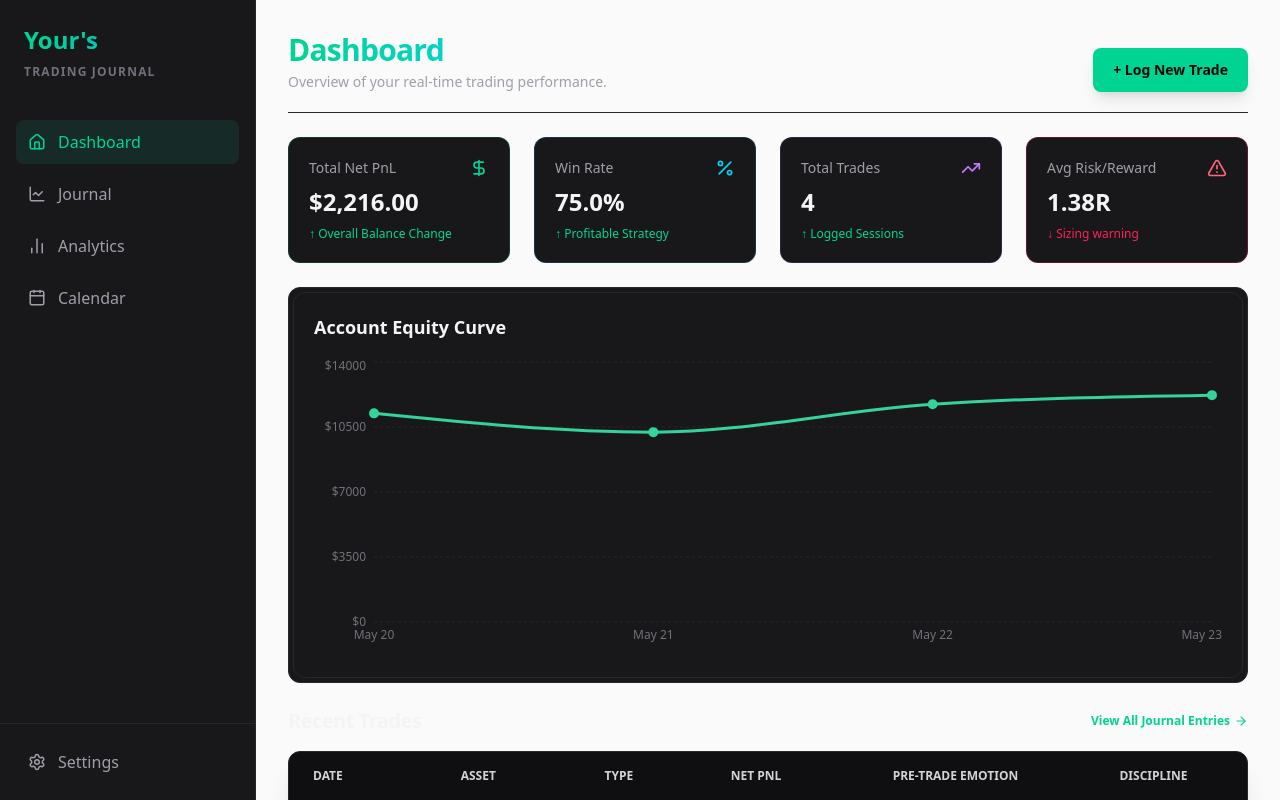
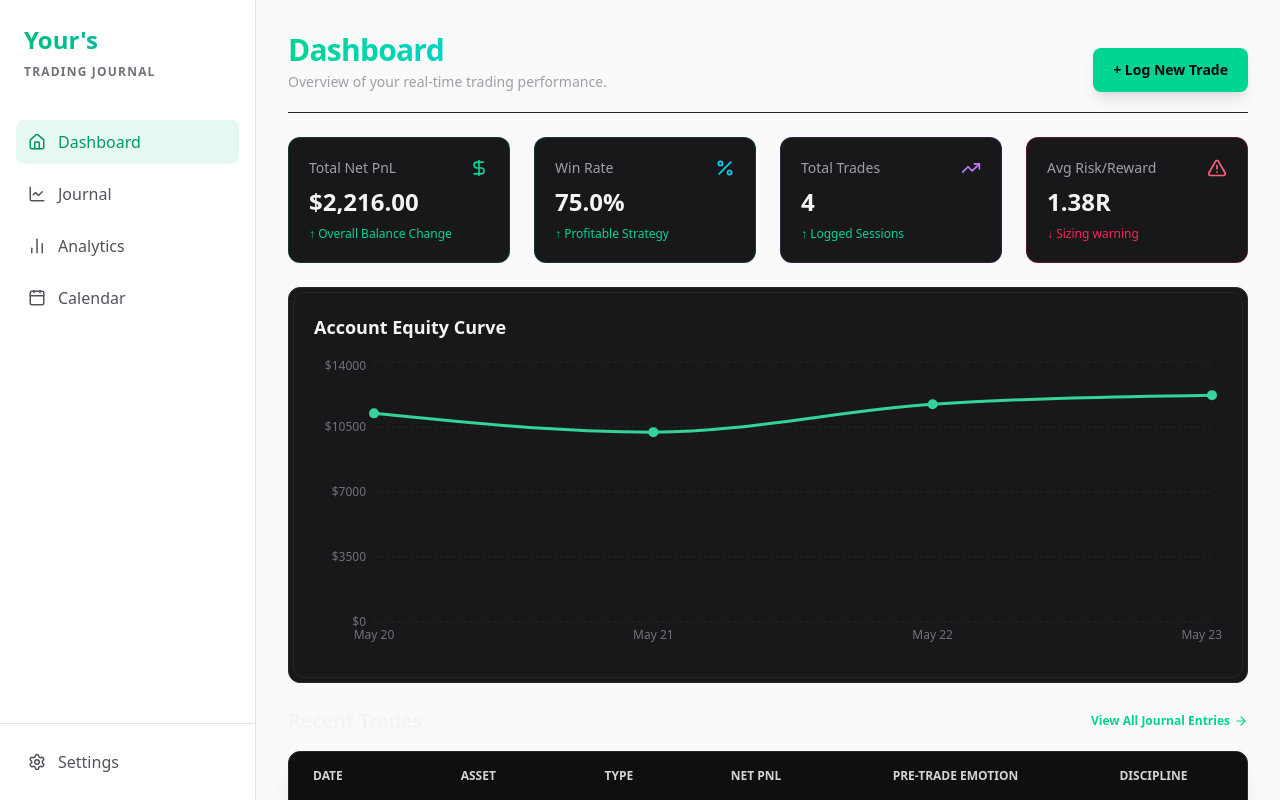
Before and after one commit to jitsmep/trading-journal, a Next.js app: page / in a window 1280 px wide. Shown: the top 800 px of the page. Built offline with nearby package versions, Linux system fonts and the light colour scheme.

Commit message:
Update Sidebar.tsx

```diff
--- a/src/components/Sidebar.tsx
+++ b/src/components/Sidebar.tsx
@@ -3,31 +3,31 @@ import { Home, LineChart, BarChart2, Calendar, Settings } from 'lucide-react';
 
 export default function Sidebar() {
   return (
-    <div className="w-64 bg-zinc-900 border-r border-zinc-800 text-zinc-400 flex flex-col h-screen fixed">
+    <div className="w-64 bg-white dark:bg-zinc-900 border-r border-zinc-200 dark:border-zinc-800 text-zinc-600 dark:text-zinc-400 flex flex-col h-screen fixed transition-colors duration-300">
       <div className="p-6">
-        <h1 className="text-2xl font-black text-transparent bg-clip-text bg-gradient-to-r from-emerald-400 to-cyan-500 mb-2">
+        <h1 className="text-2xl font-black text-transparent bg-clip-text bg-gradient-to-r from-emerald-500 to-cyan-500 dark:from-emerald-400 dark:to-cyan-400 mb-2">
           Your's
         </h1>
         <p className="text-xs text-zinc-500 uppercase tracking-widest font-semibold">Trading Journal</p>
       </div>
 
       <nav className="flex-1 px-4 space-y-2 mt-4">
-        <Link href="/" className="flex items-center gap-3 px-3 py-2.5 rounded-lg text-emerald-400 bg-emerald-400/10 hover:bg-emerald-400/20 transition-all font-medium">
+        <Link href="/" className="flex items-center gap-3 px-3 py-2.5 rounded-lg text-emerald-600 dark:text-emerald-400 bg-emerald-500/10 hover:bg-emerald-500/20 transition-all font-medium">
           <Home size={18} /> Dashboard
         </Link>
-        <Link href="/journal" className="flex items-center gap-3 px-3 py-2.5 rounded-lg hover:text-zinc-100 hover:bg-zinc-800 transition-all">
+        <Link href="/journal" className="flex items-center gap-3 px-3 py-2.5 rounded-lg hover:text-zinc-900 dark:hover:text-zinc-100 hover:bg-zinc-100 dark:hover:bg-zinc-800 transition-all">
           <LineChart size={18} /> Journal
         </Link>
-        <Link href="/analytics" className="flex items-center gap-3 px-3 py-2.5 rounded-lg hover:text-zinc-100 hover:bg-zinc-800 transition-all">
+        <Link href="/analytics" className="flex items-center gap-3 px-3 py-2.5 rounded-lg hover:text-zinc-900 dark:hover:text-zinc-100 hover:bg-zinc-100 dark:hover:bg-zinc-800 transition-all">
           <BarChart2 size={18} /> Analytics
         </Link>
-        <Link href="/calendar" className="flex items-center gap-3 px-3 py-2.5 rounded-lg hover:text-zinc-100 hover:bg-zinc-800 transition-all">
+        <Link href="/calendar" className="flex items-center gap-3 px-3 py-2.5 rounded-lg hover:text-zinc-900 dark:hover:text-zinc-100 hover:bg-zinc-100 dark:hover:bg-zinc-800 transition-all">
           <Calendar size={18} /> Calendar
         </Link>
       </nav>
 
-      <div className="p-4 border-t border-zinc-800">
-        <Link href="/settings" className="flex items-center gap-3 px-3 py-2.5 rounded-lg hover:text-zinc-100 hover:bg-zinc-800 transition-all">
+      <div className="p-4 border-t border-zinc-200 dark:border-zinc-800">
+        <Link href="/settings" className="flex items-center gap-3 px-3 py-2.5 rounded-lg hover:text-zinc-900 dark:hover:text-zinc-100 hover:bg-zinc-100 dark:hover:bg-zinc-800 transition-all">
           <Settings size={18} /> Settings
         </Link>
       </div>
```
